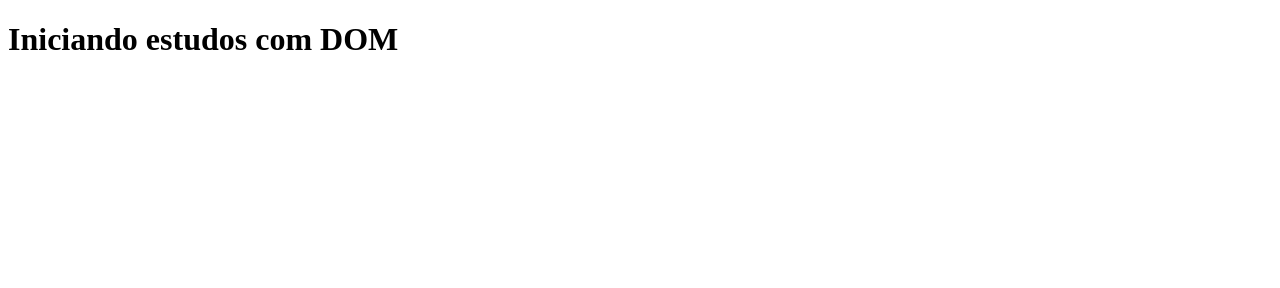
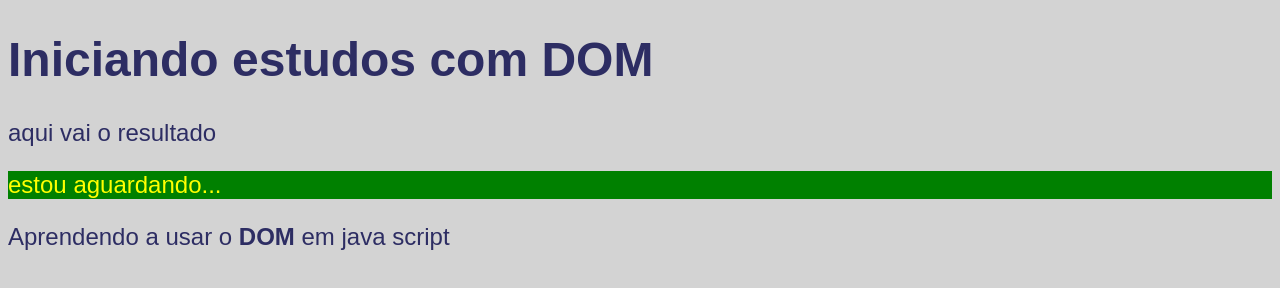
Before and after one commit to Hashi1802/javascript, a plain HTML site: page aula 06/ex005.html in a window 1280 px wide. Drawn offline with Linux system fonts and the light colour scheme.

Commit message:
atualizacao

```diff
--- a/aula 06/ex005.html
+++ b/aula 06/ex005.html
@@ -5,7 +5,31 @@
     <meta name="viewport" content="width=device-width, initial-scale=1.0">
     <title>Primeiros Passos com DOM</title>
 </head>
+<style>
+    body{
+        background-color: lightgray;
+        color: rgb(45, 45, 99);
+        font: normal 18pt arial;
+    }
+</style>
 <body>
     <h1>Iniciando estudos com DOM</h1>
+<p>aqui vai o resultado</p>
+<div id="msg">clique em mim</div>
+<p>Aprendendo a usar o <strong>DOM</strong> em java script</p>
+
+<script>
+    var corpo = window.document.body
+    var p1 = window.document.getElementsByTagName('p')[1]
+    var n = window.document.getElementsByName ('name') [0]
+    var d = document.querySelector ('div#msg')
+d.style.background = 'green'
+d.style.color = 'yellow'
+d.innerHTML = 'estou aguardando...'
+//n.innerText = "chama na catraca"
+//n.style.backgroundColor = "purple"
+//n.style.color =  "white"
+
+</script>
 </body>
 </html>
```
